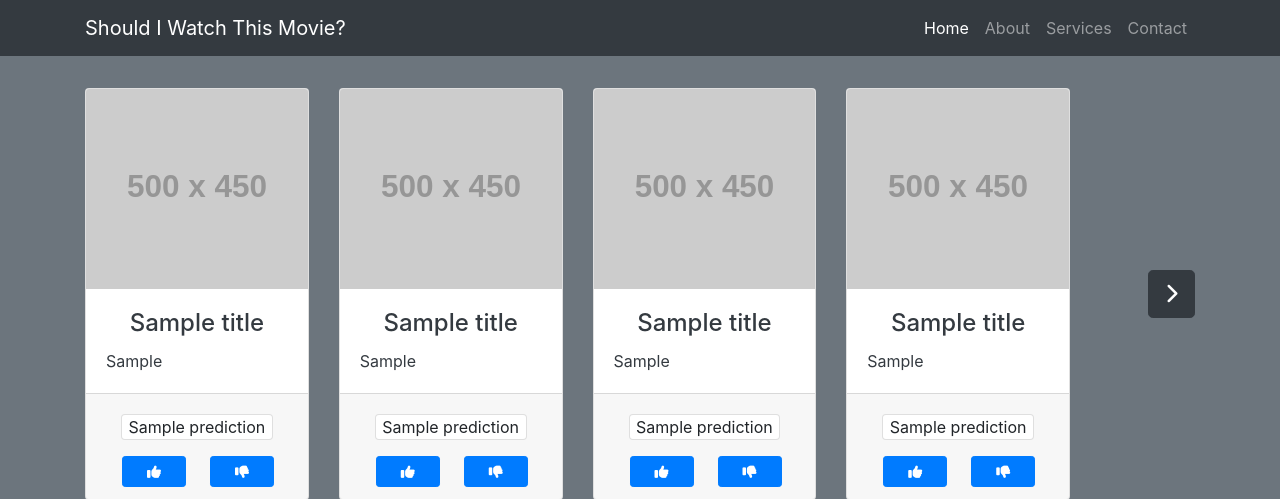
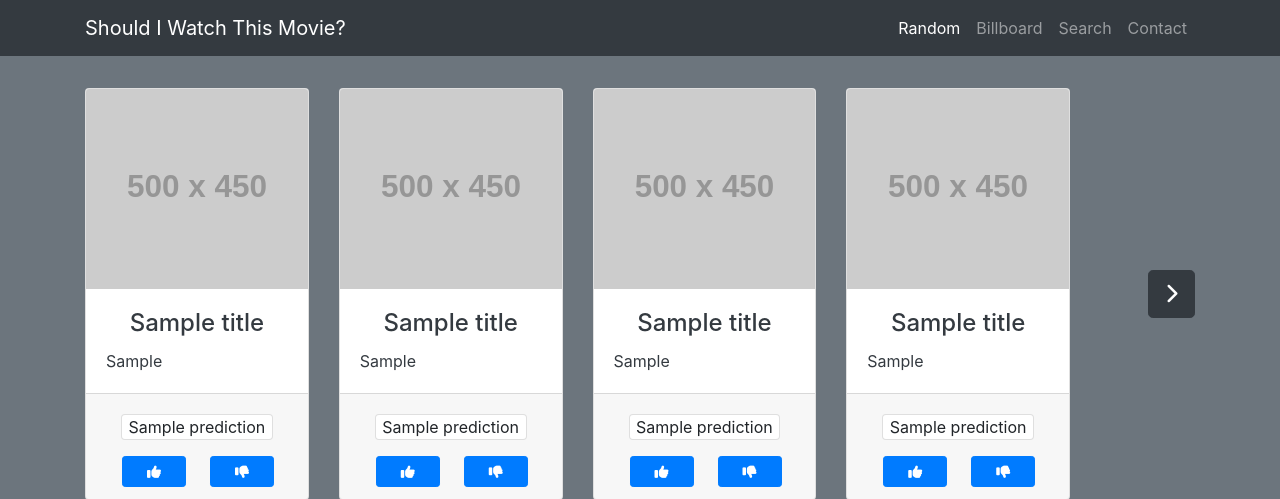
Before and after one commit to Jaimemorillo/ShouldIwatchThisMovie, a Flask app: template app/templates/home.html in a window 1280 px wide. Shown: the top 499 px of the page. Run offline with Flask 2, Linux system fonts and the light colour scheme; the template is opened without the code that fills it: most values are stand-ins (such as "Sample title", 1, 10 or a date in 2020); grey boxes labelled with a size stand in for pictures from a placeholder-image service; parts of the project's set-up code (start-up, migrations or seed data) failed here and were passed over; some libraries are stand-ins or nearby versions.

Commit message:
Updated visual effects with buttons and new navbar

```diff
--- a/app/templates/base.html
+++ b/app/templates/base.html
@@ -33,15 +33,15 @@
             <div class="collapse navbar-collapse" id="navbarResponsive">
                 <ul class="navbar-nav ml-auto">
                     <li class="nav-item active">
-                        <a class="nav-link" href="{{ url_for('home')}}">Home
+                        <a class="nav-link" href="{{ url_for('home')}}">Random
                             <span class="sr-only">(current)</span>
                         </a>
                     </li>
                     <li class="nav-item">
-                        <a class="nav-link" href="#">About</a>
+                        <a class="nav-link" href="#">Billboard</a>
                     </li>
                     <li class="nav-item">
-                        <a class="nav-link" href="#">Services</a>
+                        <a class="nav-link" href="#">Search</a>
                     </li>
                     <li class="nav-item">
                         <a class="nav-link" href="#">Contact</a>
```
